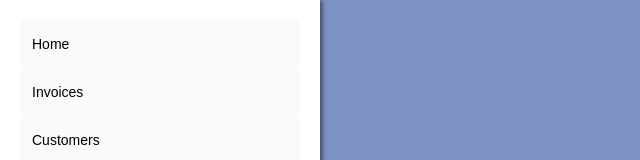
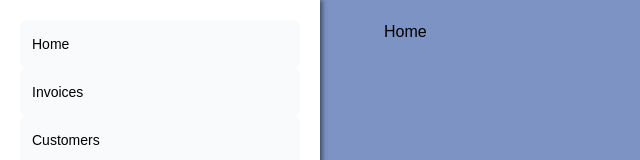
Before and after one commit to RaulBecerraB/TechShare-FrontEnd, a Next.js app: page / in a window 1280 px wide. Shown: the top 160 px of the page, without its empty margins (0-640 px from the left). Built offline with nearby package versions, Linux system fonts and the light colour scheme.

Commit message:
fix (layout): add 30% gap to horizontal-flex class for correct page alignment
    - Fixed formatting issue by adding a 30% gap to the horizontal-flex class to ensure pages display correctly on the right.

```diff
--- a/src/app/layout.tsx
+++ b/src/app/layout.tsx
@@ -23,9 +23,9 @@ export default function RootLayout(
           <SideNav />
         </div>
         <div>
-          <div>
+            <div className="pt-5">
             {children}
-          </div>
+            </div>
         </div>
       </body>
     </html>
--- a/src/styles/globals.css
+++ b/src/styles/globals.css
@@ -20,7 +20,7 @@ body {
   {
     flex-wrap: wrap;
     display: flex;
-    gap: 100px;
+    gap: 30%;
     justify-content: none;
   }
 }
```
